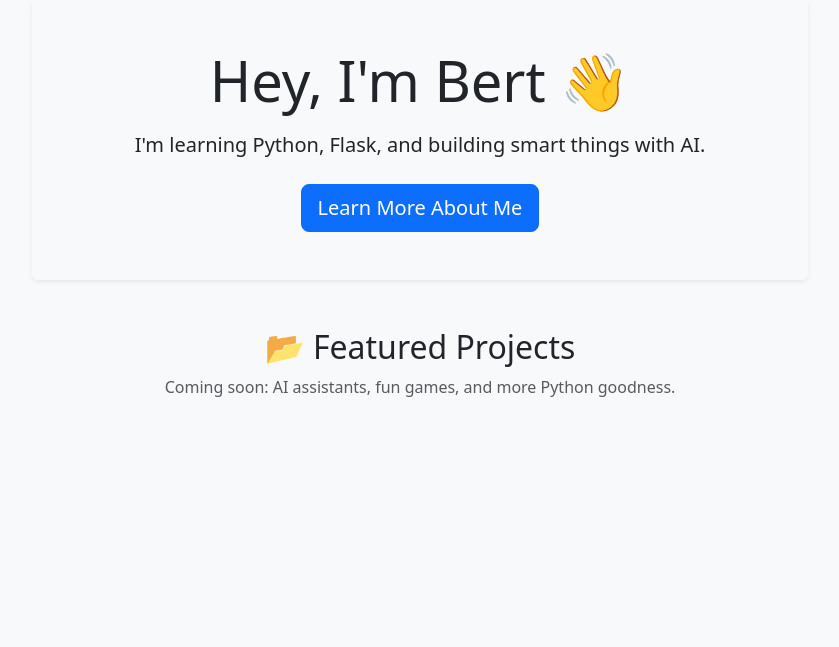
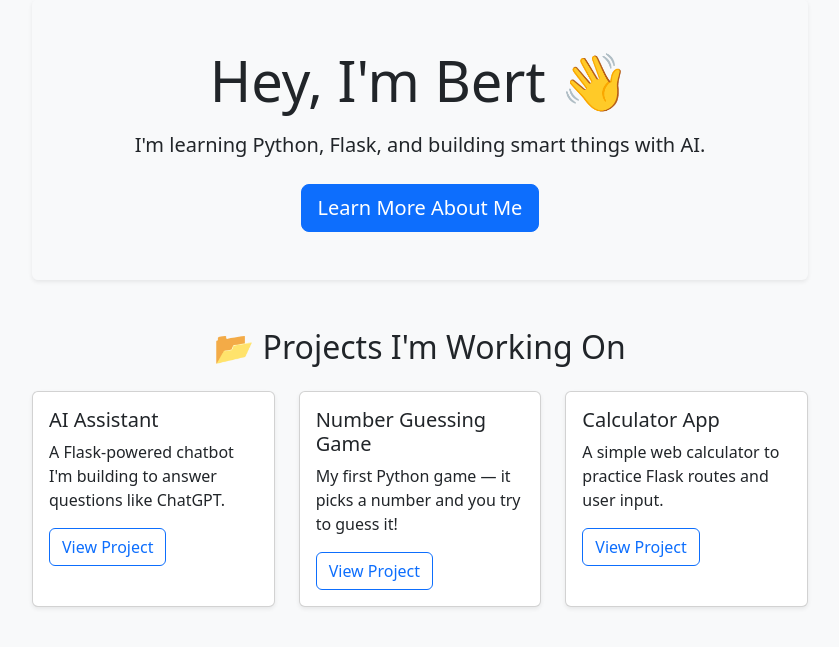
Before and after one commit to bertechols/Berts-Flask-Website, a Flask app: page / in a window 1280 px wide. Shown: the part 71-718 px from the top of the page, without its empty margins (220-1059 px from the left). Run offline with Flask 3, Linux system fonts and the light colour scheme.

Commit message:
Update home.html

```diff
--- a/templates/home.html
+++ b/templates/home.html
@@ -3,15 +3,48 @@
 {% block title %}Home - Bert's Site{% endblock %}
 
 {% block content %}
+    <!-- Hero Section -->
     <div class="text-center py-5 bg-light rounded shadow-sm">
         <h1 class="display-4 mb-3">Hey, I'm Bert 👋</h1>
         <p class="lead mb-4">I'm learning Python, Flask, and building smart things with AI.</p>
         <a href="/about" class="btn btn-primary btn-lg">Learn More About Me</a>
     </div>
 
-    <div class="mt-5 text-center">
-        <h2>📂 Featured Projects</h2>
-        <p class="text-muted">Coming soon: AI assistants, fun games, and more Python goodness.</p>
-        <!-- You can add cards here later! -->
+    <!-- Projects Section -->
+    <div class="mt-5">
+        <h2 class="text-center mb-4">📂 Projects I'm Working On</h2>
+        <div class="row row-cols-1 row-cols-md-3 g-4">
+
+            <div class="col">
+                <div class="card h-100 shadow-sm">
+                    <div class="card-body">
+                        <h5 class="card-title">AI Assistant</h5>
+                        <p class="card-text">A Flask-powered chatbot I'm building to answer questions like ChatGPT.</p>
+                        <a href="#" class="btn btn-outline-primary">View Project</a>
+                    </div>
+                </div>
+            </div>
+
+            <div class="col">
+                <div class="card h-100 shadow-sm">
+                    <div class="card-body">
+                        <h5 class="card-title">Number Guessing Game</h5>
+                        <p class="card-text">My first Python game — it picks a number and you try to guess it!</p>
+                        <a href="#" class="btn btn-outline-primary">View Project</a>
+                    </div>
+                </div>
+            </div>
+
+            <div class="col">
+                <div class="card h-100 shadow-sm">
+                    <div class="card-body">
+                        <h5 class="card-title">Calculator App</h5>
+                        <p class="card-text">A simple web calculator to practice Flask routes and user input.</p>
+                        <a href="#" class="btn btn-outline-primary">View Project</a>
+                    </div>
+                </div>
+            </div>
+
+        </div>
     </div>
 {% endblock %}
```
